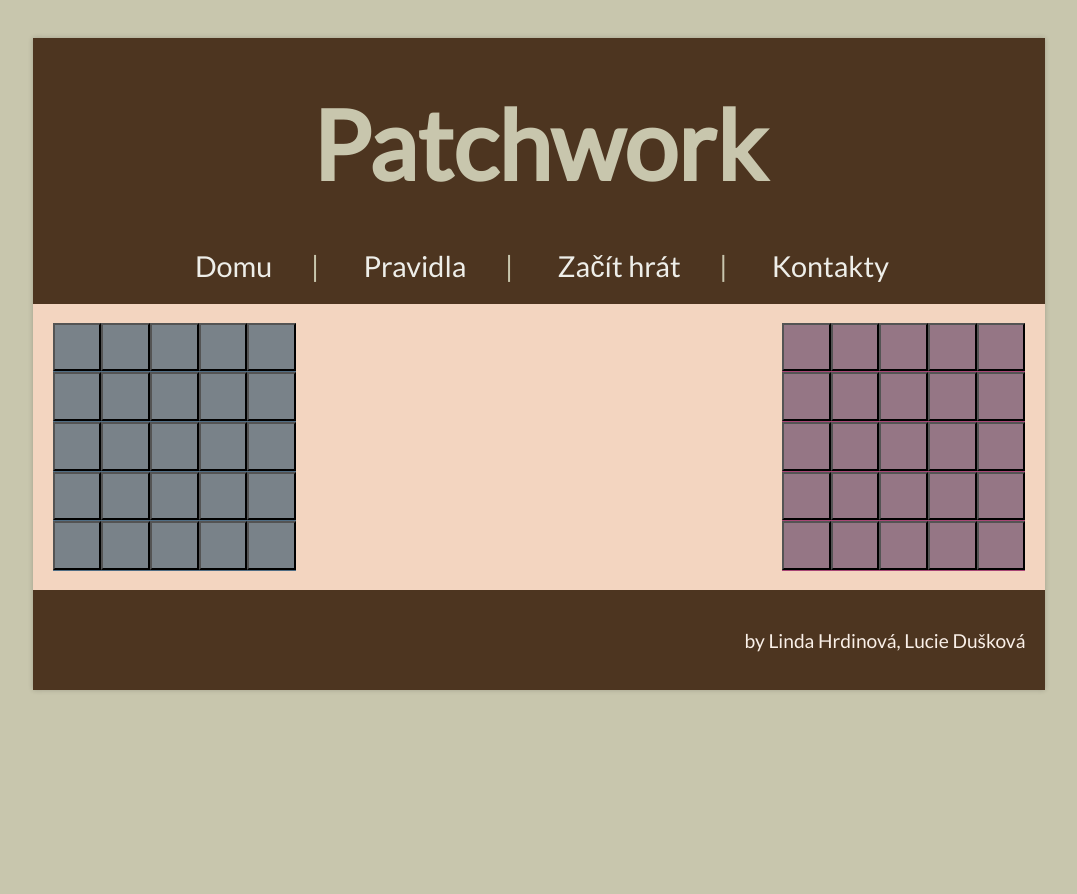
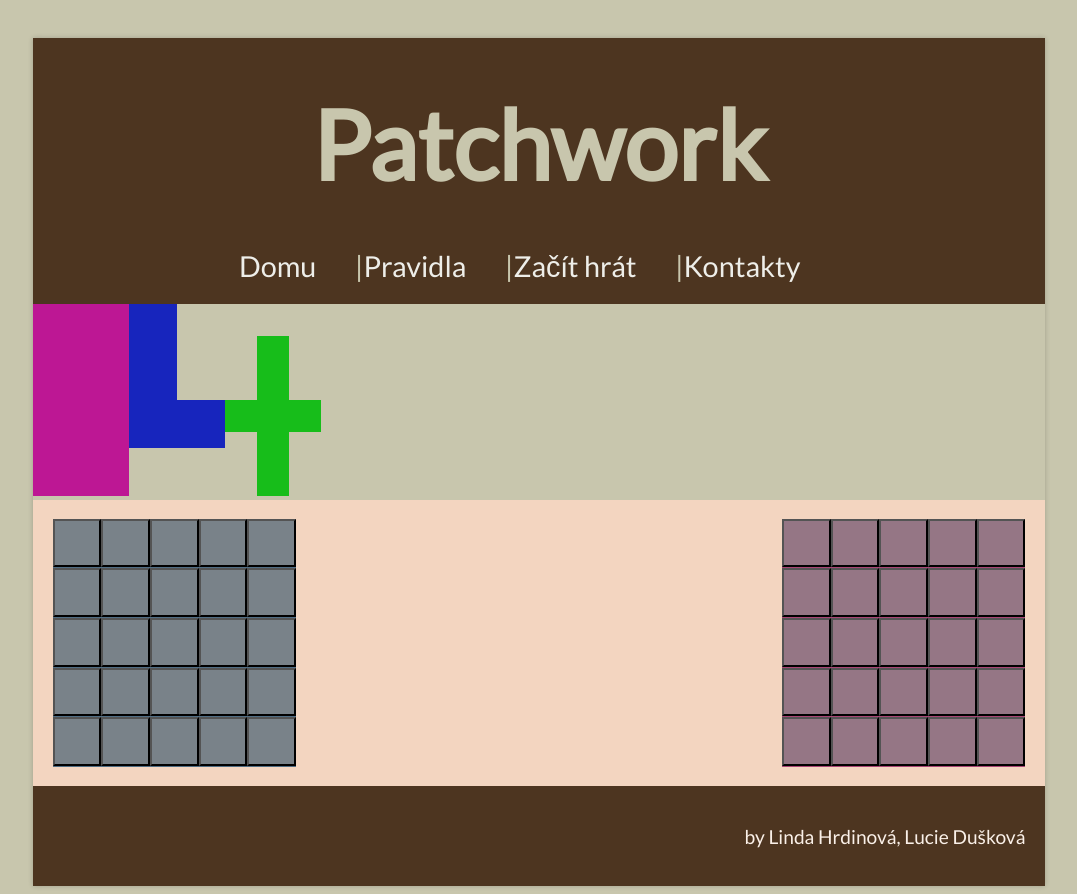
Before and after one commit to LucieDuskova/Patchwork, a React (Vite) app: page /hra in a window 1280 px wide. Shown: the whole page, without its empty margins (101-1178 px from the left). Before the commit the page ends 800 px from the top, so only its background shows below. Built offline with nearby package versions, Linux system fonts and the light colour scheme.

Commit message:
zobrazení 3látek

```diff
--- a/src/components/Header/style.css
+++ b/src/components/Header/style.css
@@ -15,9 +15,6 @@ h1 {
   margin: 1.5rem;
 }
 
-.header__nav-link {
-  margin-left: 2.3rem;
-}
 
 .header__nav {
   display: flex;
--- a/src/components/Patchwork/index.jsx
+++ b/src/components/Patchwork/index.jsx
@@ -1,27 +1,49 @@
 import * as React from "react";
-import "./styles.css";
-import range from "lodash-es/range";
+// import "./styles.css";
+// import range from "lodash-es/range";
 import { motion } from "framer-motion";
 import { Patchworks } from "../Patchworks";
 
-export default function App() {
-  const parts = [{}, {}, {}];
+// export default function App() {
+//   const parts = [{}, {}, {}];
 
-  return (
+//   return (
+//     <>
+//       {Patchworks.map((patchwork) => (
+//         <motion.svg
+//           xmlns="http://www.w3.org/2000/svg"
+//           drag
+//           dragMomentum={false}
+//           viewBox={viewBox}
+//           // width="20"
+//         >
+//           <g>
+//             <path d={svg} />
+//           </g>
+//         </motion.svg>
+//       ))}
+//     </>
+//   );
+// }
+
+
+
+
+export const Patchwork = () => (
   <>
-      {Patchworks.map((patschwork) => (
+    {Patchworks.map((patchwork) => (
       <motion.svg
+        key={patchwork.id}
         xmlns="http://www.w3.org/2000/svg"
         drag
         dragMomentum={false}
-          viewBox={viewBox}
-          // width="20"
+        viewBox={patchwork.viewBox}
+        width="5rem"
       >
         <g>
-            <path d={svg} />
+          <path d={patchwork.svg} fill={patchwork.color} />
         </g>
       </motion.svg>
     ))}
   </>
 );
-}
--- a/src/components/Patchworks/index.jsx
+++ b/src/components/Patchworks/index.jsx
@@ -2,8 +2,9 @@ export const Patchworks = [
   {
     id: "0_0",
     svg: "M 0 0 L 5 0 L 5 5 L 5 10 L 0 10 L 0 0",
-    viewBox: '0 0 10 10',
+    viewBox: '0 0 5 10',
     pattern: "",
+    color: '#bd1794', //růžová
     price: 2,
     time: 1,
     income: 0,
@@ -15,8 +16,9 @@ export const Patchworks = [
   {
     id: "0_1",
     svg: "M 0 0 L 5 0 L 5 5 L 5 10 L 10 10 L 10 15 L 0 15 L 0 0",
-    viewBox: '0 0 15 10',
+    viewBox: '0 0 10 20',
     pattern: "",
+    color: '#1725bd', //modrá
     price: 4,
     time: 6,
     income: 2,
@@ -30,8 +32,9 @@ export const Patchworks = [
   {
     id: "0_2",
     svg: "M 5 0 L 10 0 L 10 10 L 15 10 L 15 15 L 10 15 L 10 25 L 5 25 L 5 15 L 0 15 L 0 10 L 5 10 L 5 0",
-    viewBox: '0 0 25 15',
+    viewBox: '0 0 15 25',
     pattern: "",
+    color: '#17bd1a', //zelená
     price: 1,
     time: 4,
     income: 1,
--- a/src/pages/GamePage/index.jsx
+++ b/src/pages/GamePage/index.jsx
@@ -1,7 +1,15 @@
+import { Patchwork } from '../../components/Patchwork';
 import './style.css';
+
+
+
 
 export const GamePage = () => {
   return (
+    <>
+
+    <Patchwork />
+
     <main>
       <div className="time"></div>
       <div className="GamePage__playerBoards">
@@ -61,5 +69,6 @@ export const GamePage = () => {
         </div>
       </div>
     </main>
+    </>
   );
 };
```
Lines whose indentation alone changed are shown as unchanged.
